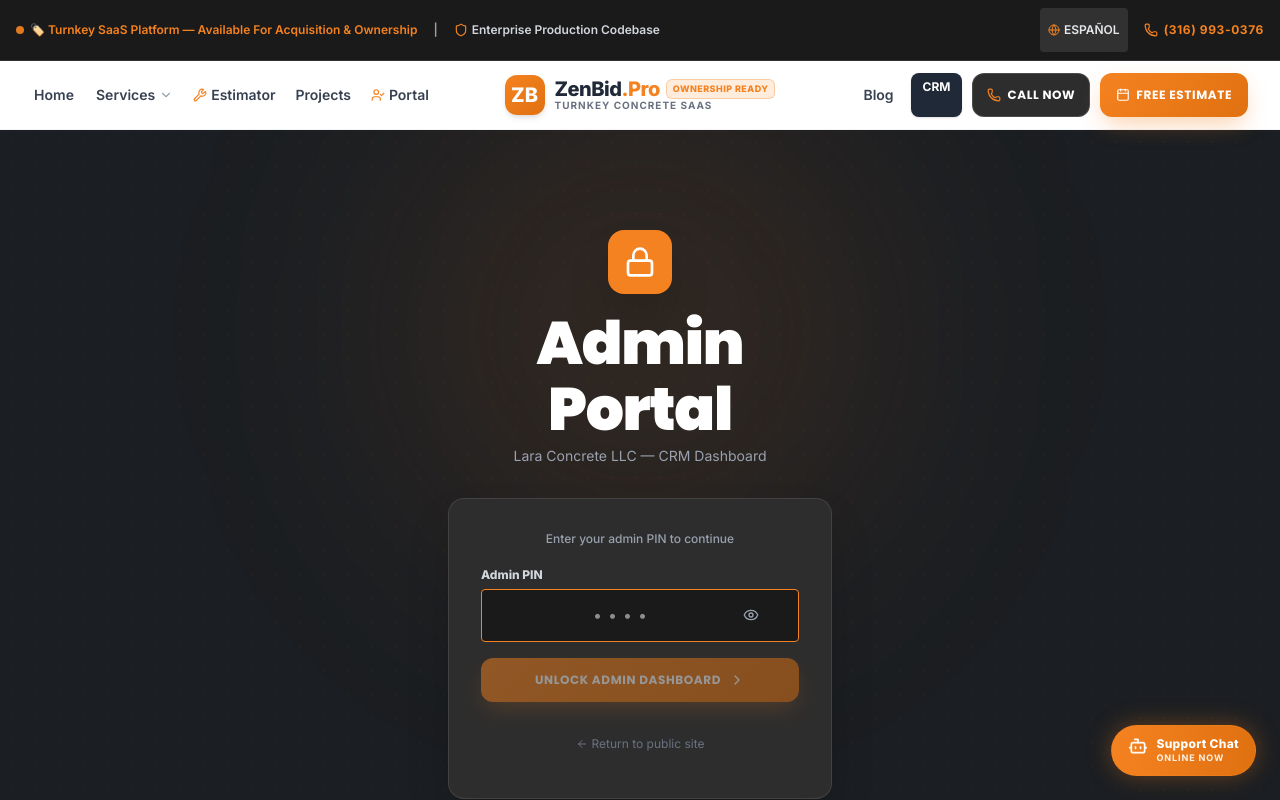
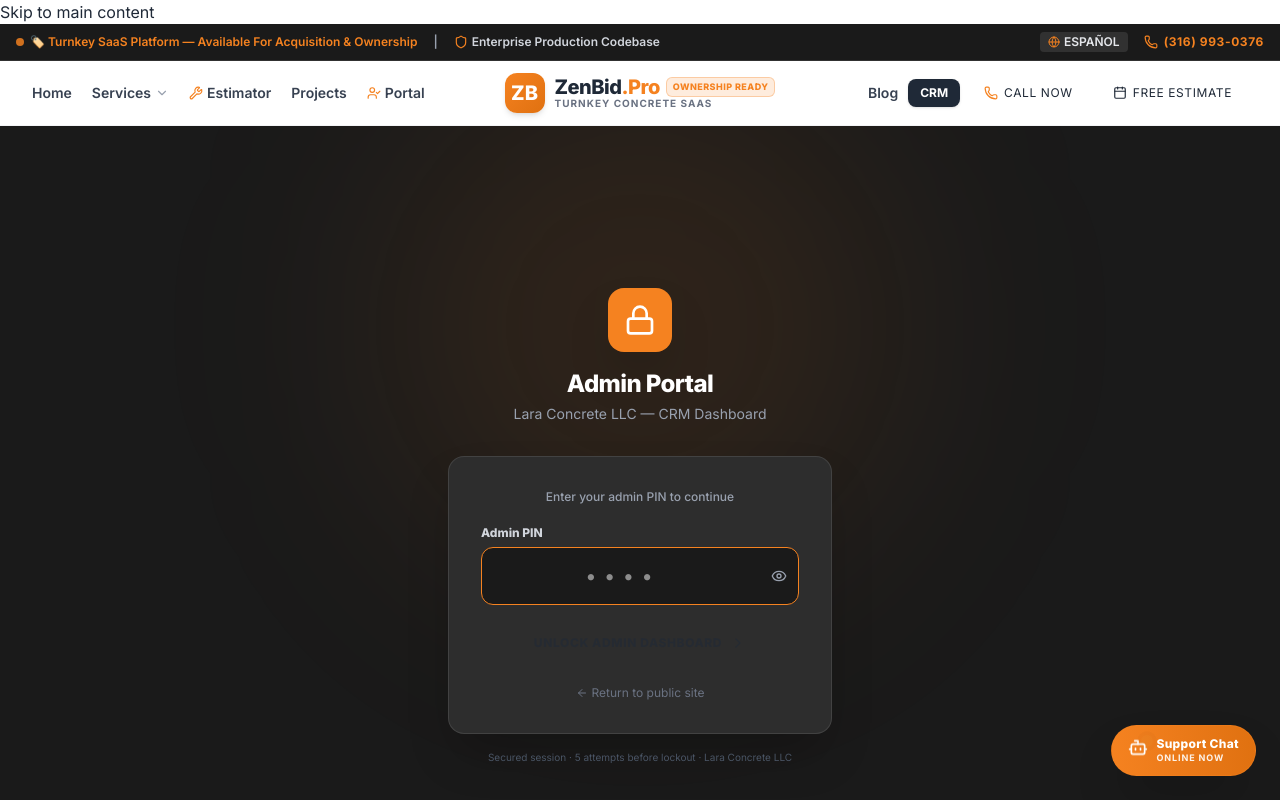
Before and after one commit to lead-matrix/laraconcrete, a React (Vite) app: page /admin in a window 1280 px wide. Shown: the top 800 px of the page. Built offline with nearby package versions, Linux system fonts and the light colour scheme.

Commit message:
feat: design system & obsidian dark mode foundation

```diff
--- a/src/index.css
+++ b/src/index.css
@@ -1,371 +1,127 @@
-@import url('https://fonts.googleapis.com/css2?family=Inter:wght@300;400;500;600;700;800&family=Poppins:wght@600;700;800;900&family=Fira+Code:wght@400;500&display=swap');
+@import url('https://fonts.googleapis.com/css2?family=Inter:wght@300;400;500;600;700;800&family=JetBrains+Mono:wght@400;500;600&display=swap');
 @import 'tailwindcss';
 
 @theme {
   --font-sans: 'Inter', system-ui, -apple-system, sans-serif;
-  --font-heading: 'Poppins', system-ui, -apple-system, sans-serif;
-  --font-mono: 'Fira Code', monospace;
+  --font-mono: 'JetBrains Mono', monospace;
 
-  /* Lara Concrete Brand Palette */
-  --color-lara-orange: #f58220;
-  --color-lara-orange-hover: #e07110;
-  --color-lara-orange-light: rgba(245, 130, 32, 0.12);
-  --color-lara-charcoal: #2d2d2d;
-  --color-lara-darker: #1a1a1a;
-  --color-lara-black: #121212;
-  --color-lara-gray-bg: #f6f6f6;
-  --color-lara-steel: #4a5568;
-  --color-lara-concrete: #8d99ae;
-  --color-lara-light-border: #e2e8f0;
+  /* Contractor OS Design System Tokens */
+  --color-cos-obsidian: #06090e;
+  --color-cos-bg: #090d16;
+  --color-cos-card: #0f172a;
+  --color-cos-card-hover: #1e293b;
+  --color-cos-border: rgba(255, 255, 255, 0.08);
+  --color-cos-border-hover: rgba(59, 130, 246, 0.3);
+
+  --color-cos-primary: #3b82f6;
+  --color-cos-primary-hover: #2563eb;
+  --color-cos-sky: #38bdf8;
+  --color-cos-indigo: #6366f1;
+  --color-cos-emerald: #10b981;
+  --color-cos-amber: #f59e0b;
+  --color-cos-rose: #f43f5e;
 }
 
-/* Base resets & typography */
+/* Base Resets & Global Theme */
 html {
   scroll-behavior: smooth;
-  background-color: #ffffff;
-  color: #1f2937;
+  background-color: #090d16;
+  color: #f1f5f9;
   font-family: var(--font-sans);
   -webkit-font-smoothing: antialiased;
   -moz-osx-font-smoothing: grayscale;
-  -webkit-tap-highlight-color: transparent;
-  /* prevent horizontal overflow at the root */
-  overflow-x: clip;
 }
 
 body {
-  overflow-x: clip;
+  overflow-x: hidden;
   margin: 0;
   padding: 0;
-  background: #ffffff;
-  color: #1f2937;
-  touch-action: manipulation;
-  /* Bottom clearance for fixed FloatingBar on mobile */
-  padding-bottom: env(safe-area-inset-bottom, 0px);
+  background: #090d16;
+  color: #f1f5f9;
 }
 
-/* Page-level offset to prevent FloatingBar (~50px) from covering content */
-.mobile-page-offset {
-  padding-bottom: 64px;
-}
-@media (min-width: 1024px) {
-  .mobile-page-offset {
-    padding-bottom: 0;
-  }
+/* Subtle Grid Background Pattern (Linear/Vercel Aesthetic) */
+.bg-grid-pattern {
+  background-size: 32px 32px;
+  background-image:
+    linear-gradient(to right, rgba(255, 255, 255, 0.03) 1px, transparent 1px),
+    linear-gradient(to bottom, rgba(255, 255, 255, 0.03) 1px, transparent 1px);
 }
 
-/* All sections clip horizontal overflow to prevent x-scroll */
-section {
-  overflow-x: clip;
+.bg-radial-glow {
+  background: radial-gradient(circle at 50% 0%, rgba(59, 130, 246, 0.15), transparent 70%);
 }
 
-h1,
-h2,
-h3,
-h4,
-h5,
-h6 {
-  font-family: var(--font-heading);
-  letter-spacing: -0.02em;
+/* Glassmorphism Cards & Panels */
+.glass-panel {
+  background: rgba(15, 23, 42, 0.7);
+  backdrop-filter: blur(16px);
+  -webkit-backdrop-filter: blur(16px);
+  border: 1px solid rgba(255, 255, 255, 0.08);
 }
 
-/* Input Focus Ring Clean Reset */
-input:focus,
-select:focus,
-textarea:focus {
-  outline: none;
+.glass-panel-hover {
+  transition: all 0.2s ease-in-out;
+}
+.glass-panel-hover:hover {
+  background: rgba(30, 41, 59, 0.8);
+  border-color: rgba(59, 130, 246, 0.3);
+  box-shadow: 0 8px 32px -8px rgba(0, 0, 0, 0.5);
 }
 
-/* Premium Custom Scrollbars */
-::-webkit-scrollbar {
-  width: 10px;
-  height: 10px;
+/* Buttons */
+.btn-cos-primary {
+  background: linear-gradient(135deg, #3b82f6 0%, #2563eb 100%);
+  color: #ffffff;
+  font-weight: 600;
+  transition: all 0.2s cubic-bezier(0.4, 0, 0.2, 1);
+  box-shadow: 0 4px 14px 0 rgba(59, 130, 246, 0.35);
 }
 
-::-webkit-scrollbar-track {
-  background: #1a1a1a;
+.btn-cos-primary:hover {
+  background: linear-gradient(135deg, #60a5fa 0%, #3b82f6 100%);
+  transform: translateY(-1px);
+  box-shadow: 0 6px 20px 0 rgba(59, 130, 246, 0.5);
 }
 
-::-webkit-scrollbar-thumb {
-  background: #f58220;
-  border-radius: 9999px;
-  border: 2px solid #1a1a1a;
+.btn-cos-secondary {
+  background: rgba(255, 255, 255, 0.05);
+  color: #e2e8f0;
+  border: 1px solid rgba(255, 255, 255, 0.12);
+  font-weight: 500;
+  transition: all 0.2s ease-in-out;
 }
 
-::-webkit-scrollbar-thumb:hover {
-  background: #e07110;
+.btn-cos-secondary:hover {
+  background: rgba(255, 255, 255, 0.1);
+  border-color: rgba(255, 255, 255, 0.25);
+  color: #ffffff;
+  transform: translateY(-1px);
 }
 
-/* Concrete Texture & Pattern Backgrounds */
-.bg-concrete-pattern {
-  background-color: #1f2937;
-  background-image:
-    radial-gradient(rgba(245, 130, 32, 0.15) 1px, transparent 0),
-    radial-gradient(rgba(255, 255, 255, 0.05) 1px, #1f2937 1px);
-  background-size: 24px 24px;
-  background-position:
-    0 0,
-    12px 12px;
+/* Scrollbar */
+::-webkit-scrollbar {
+  width: 8px;
+  height: 8px;
+}
+::-webkit-scrollbar-track {
+  background: #090d16;
+}
+::-webkit-scrollbar-thumb {
+  background: #1e293b;
+  border-radius: 9999px;
+  border: 2px solid #090d16;
+}
+::-webkit-scrollbar-thumb:hover {
+  background: #334155;
 }
 
-.bg-concrete-light {
-  background-color: #f8fafc;
-  background-image: radial-gradient(rgba(31, 41, 55, 0.06) 1px, transparent 0);
-  background-size: 20px 20px;
+/* Keyframes & Animations */
+@keyframes fadeIn {
+  from { opacity: 0; transform: translateY(4px); }
+  to { opacity: 1; transform: translateY(0); }
 }
 
-/* Glassmorphism Classes */
-.glass-dark {
-  background: rgba(45, 45, 45, 0.85);
-  backdrop-filter: blur(16px);
-  -webkit-backdrop-filter: blur(16px);
-  border: 1px solid rgba(255, 255, 255, 0.1);
+.animate-fadeIn {
+  animation: fadeIn 0.2s ease-out forwards;
 }
-
-.glass-orange {
-  background: rgba(245, 130, 32, 0.9);
-  backdrop-filter: blur(12px);
-  -webkit-backdrop-filter: blur(12px);
-  box-shadow: 0 10px 25px -5px rgba(245, 130, 32, 0.4);
-}
-
-.glass-white {
-  background: rgba(255, 255, 255, 0.92);
-  backdrop-filter: blur(16px);
-  -webkit-backdrop-filter: blur(16px);
-  border: 1px solid rgba(226, 232, 240, 0.8);
-  box-shadow: 0 20px 40px -15px rgba(0, 0, 0, 0.05);
-}
-
-/* Glow effects */
-.glow-orange {
-  box-shadow: 0 0 25px rgba(245, 130, 32, 0.35);
-}
-
-.glow-orange-lg {
-  box-shadow: 0 0 40px rgba(245, 130, 32, 0.5);
-}
-
-/* Custom button hover animations */
-.btn-lara-primary {
-  background: linear-gradient(135deg, #f58220 0%, #e07110 100%);
-  color: #ffffff;
-  font-family: var(--font-heading);
-  font-weight: 700;
-  transition: all 0.3s cubic-bezier(0.4, 0, 0.2, 1);
-  box-shadow: 0 10px 25px -5px rgba(245, 130, 32, 0.4);
-}
-
-.btn-lara-primary:hover {
-  transform: translateY(-2px);
-  box-shadow: 0 15px 30px -5px rgba(245, 130, 32, 0.6);
-  background: linear-gradient(135deg, #ff8e2b 0%, #f58220 100%);
-}
-
-.btn-lara-secondary {
-  background: #2d2d2d;
-  color: #ffffff;
-  font-family: var(--font-heading);
-  font-weight: 700;
-  border: 1px solid rgba(255, 255, 255, 0.15);
-  transition: all 0.3s cubic-bezier(0.4, 0, 0.2, 1);
-}
-
-.btn-lara-secondary:hover {
-  background: #1a1a1a;
-  border-color: #f58220;
-  color: #f58220;
-  transform: translateY(-2px);
-}
-
-/* Scanner line animation for AI Vision */
-@keyframes scanline {
-  0% {
-    top: 0%;
-  }
-  50% {
-    top: 95%;
-  }
-  100% {
-    top: 0%;
-  }
-}
-
-.animate-scanline {
-  animation: scanline 2.5s ease-in-out infinite;
-}
-
-/* Hide scrollbar utilities */
-.no-scrollbar::-webkit-scrollbar {
-  display: none;
-}
-.no-scrollbar {
-  -ms-overflow-style: none;
-  scrollbar-width: none;
-}
-
-/* ==============================
-   ACCESSIBILITY & FOCUS STATES
-   ============================== */
-
-/* Visible focus ring for keyboard navigation */
-*:focus-visible {
-  outline: 2px solid #f58220;
-  outline-offset: 2px;
-  border-radius: 4px;
-}
-
-/* Remove outline for mouse clicks */
-*:focus:not(:focus-visible) {
-  outline: none;
-}
-
-/* Ensure all interactive elements meet 44x44px minimum touch target */
-button,
-a,
-input[type='checkbox'],
-input[type='radio'],
-select {
-  min-height: 44px;
-  min-width: 44px;
-}
-
-/* Exception for tiny inline badges/pills that are non-interactive */
-span[class*='badge'],
-span[class*='tag'] {
-  min-height: unset;
-  min-width: unset;
-}
-
-/* Skip-to-content link (hidden until focused) */
-.skip-to-content {
-  position: absolute;
-  left: -9999px;
-  top: auto;
-  width: 1px;
-  height: 1px;
-  overflow: hidden;
-  z-index: 9999;
-}
-
-.skip-to-content:focus {
-  position: fixed;
-  top: 0;
-  left: 0;
-  width: auto;
-  height: auto;
-  padding: 1rem 1.5rem;
-  background: #f58220;
-  color: #fff;
-  font-weight: 700;
-  font-size: 1rem;
-  z-index: 9999;
-}
-
-/* ==============================
-   REDUCED MOTION
-   ============================== */
-
-@media (prefers-reduced-motion: reduce) {
-  *,
-  *::before,
-  *::after {
-    animation-duration: 0.01ms !important;
-    animation-iteration-count: 1 !important;
-    transition-duration: 0.01ms !important;
-    scroll-behavior: auto !important;
-  }
-
-  .animate-pulse,
-  .animate-bounce,
-  .animate-spin,
-  .animate-ping,
-  .animate-scanline {
-    animation: none !important;
-  }
-}
-
-/* ==============================
-   MOBILE RESPONSIVE UTILITIES
-   ============================== */
-
-/* Prevent horizontal overflow globally */
-html,
-body {
-  max-width: 100vw;
-  overflow-x: hidden;
-}
-
-/* Fluid typography clamping — starts at 320px, scales to desktop */
-h1 {
-  font-size: clamp(1.6rem, 4.5vw + 0.75rem, 3.75rem);
-  line-height: 1.1;
-}
-
-h2 {
-  font-size: clamp(1.4rem, 3.5vw + 0.5rem, 3rem);
-  line-height: 1.15;
-}
-
-h3 {
-  font-size: clamp(1.1rem, 2.5vw + 0.25rem, 2rem);
-  line-height: 1.2;
-}
-
-/* Responsive table wrapper */
-.responsive-table-wrap {
-  overflow-x: auto;
-  -webkit-overflow-scrolling: touch;
-  max-width: 100%;
-}
-
-/* Responsive images */
-img {
-  max-width: 100%;
-  height: auto;
-}
-
-/* Input and form responsiveness */
-input,
-select,
-textarea {
-  max-width: 100%;
-  font-size: 16px; /* Prevent iOS auto-zoom on focus */
-}
-
-/* Mobile-specific spacing adjustments */
-@media (max-width: 639px) {
-  section {
-    padding-left: 1rem;
-    padding-right: 1rem;
-  }
-
-  /* Reduce heavy shadow renders on small screens */
-  .shadow-2xl {
-    box-shadow: 0 4px 12px -2px rgba(0, 0, 0, 0.15);
-  }
-
-  /* Stack grids vertically on tiny screens */
-  .grid-cols-2 {
-    grid-template-columns: 1fr;
-  }
-
-  .grid-cols-3 {
-    grid-template-columns: 1fr;
-  }
-
-  .grid-cols-4 {
-    grid-template-columns: repeat(2, 1fr);
-  }
-}
-
-/* Small mobile (320px) */
-@media (max-width: 359px) {
-  html {
-    font-size: 14px;
-  }
-
-  .max-w-7xl {
-    padding-left: 0.75rem;
-    padding-right: 0.75rem;
-  }
-}
```
